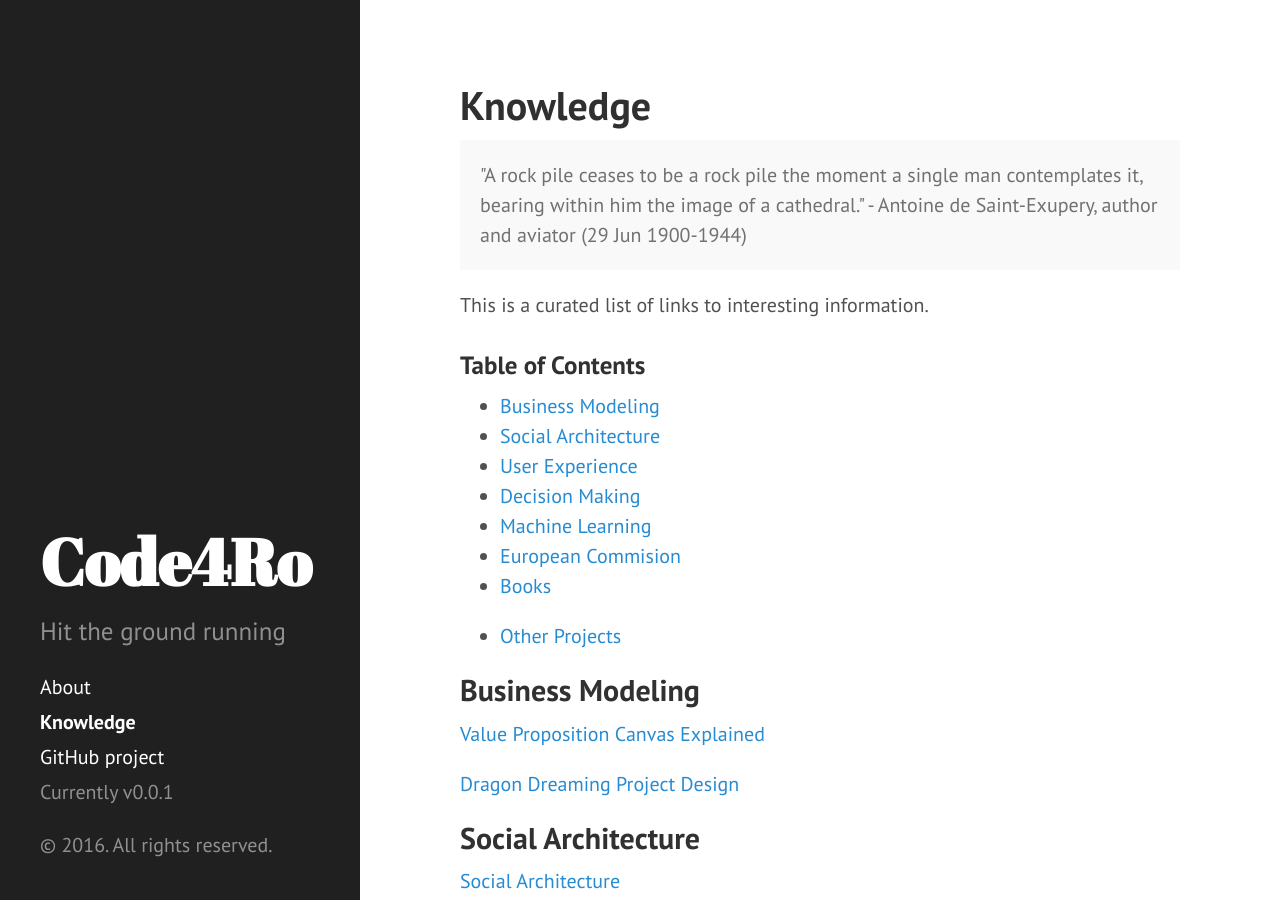
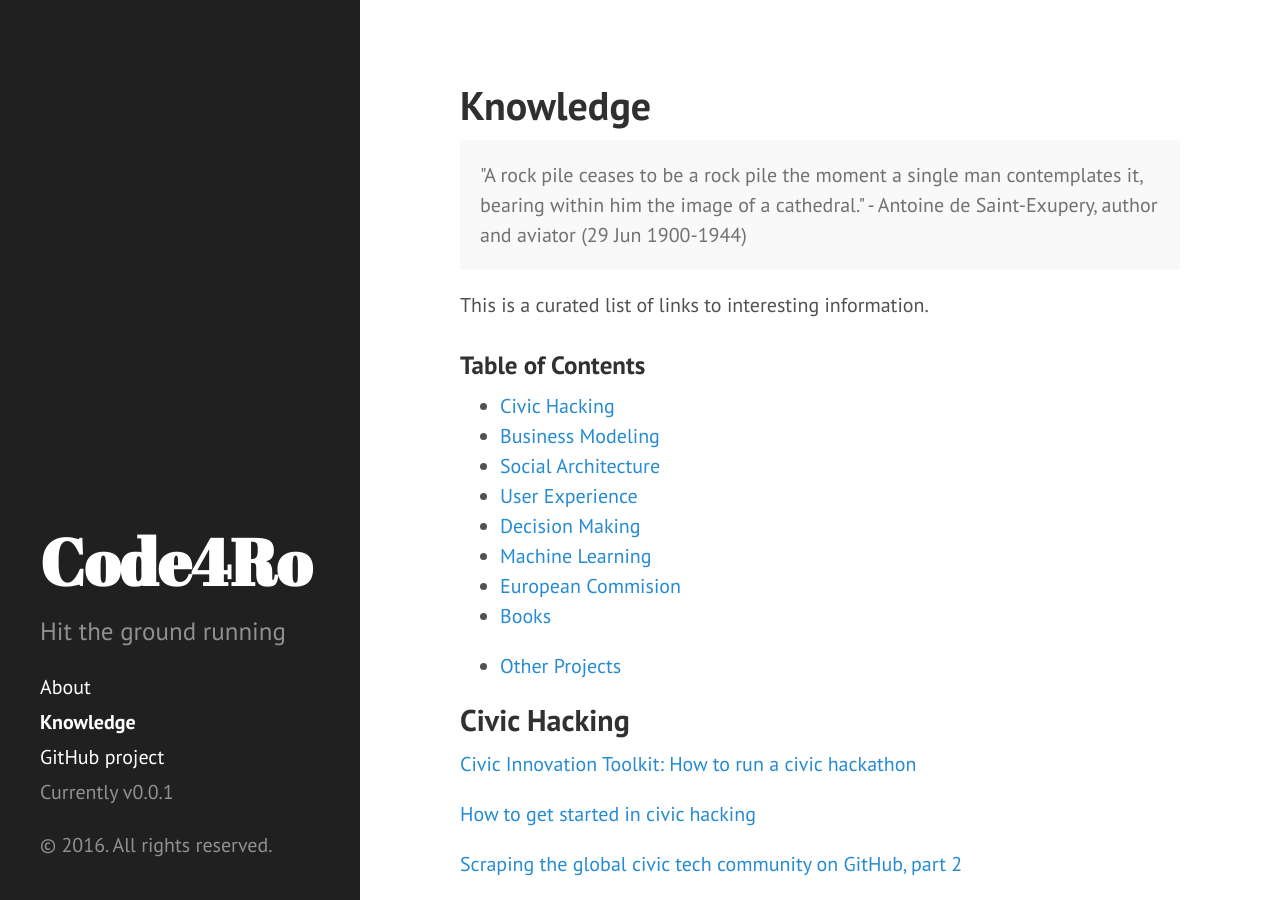
Before and after one commit to code4romania/knowledge, a Jekyll site: the page built from docs/index.md, in a window 1280 px wide and 900 px high. Built offline with Jekyll 4.4.1, drawn with Linux system fonts in a browser that asks for light colours; the list of posts is cut into pages by our own code; some of the changed text lies outside the part shown.

Commit message:
Add: civic hacking links

```diff
--- a/docs/index.md
+++ b/docs/index.md
@@ -10,6 +10,7 @@ title: Knowledge
 This is a curated list of links to interesting information.
 
 ### Table of Contents
+* [Civic Hacking](#civic-hacking)
 * [Business Modeling](#business-modeling)
 * [Social Architecture](#social)
 * [User Experience](#user-experience)
@@ -20,6 +21,17 @@ This is a curated list of links to interesting information.
 
 * [Other Projects](#friends)
 
+<a name="civic-hacking"/>
+
+## Civic Hacking
+
+[Civic Innovation Toolkit: How to run a civic hackathon](http://www.smartchicagocollaborative.org/civic-innovation-toolkit-how-to-run-a-civic-hackathon/)
+
+[How to get started in civic hacking](https://opensource.com/government/14/2/how-get-started-civic-hacking)
+
+[Scraping the global civic tech community on GitHub, part 2](http://sbaack.com/2015/11/19/scraping-the-global-civic-tech-community-on-github-part-2.html)
+
+[3 models for civic hackers: Green field, cloned, augmentation](https://opensource.com/government/15/6/3-models-civic-hackers-green-field-cloned-augmentation)
 
 <a name="business-modeling"/>
 
```
